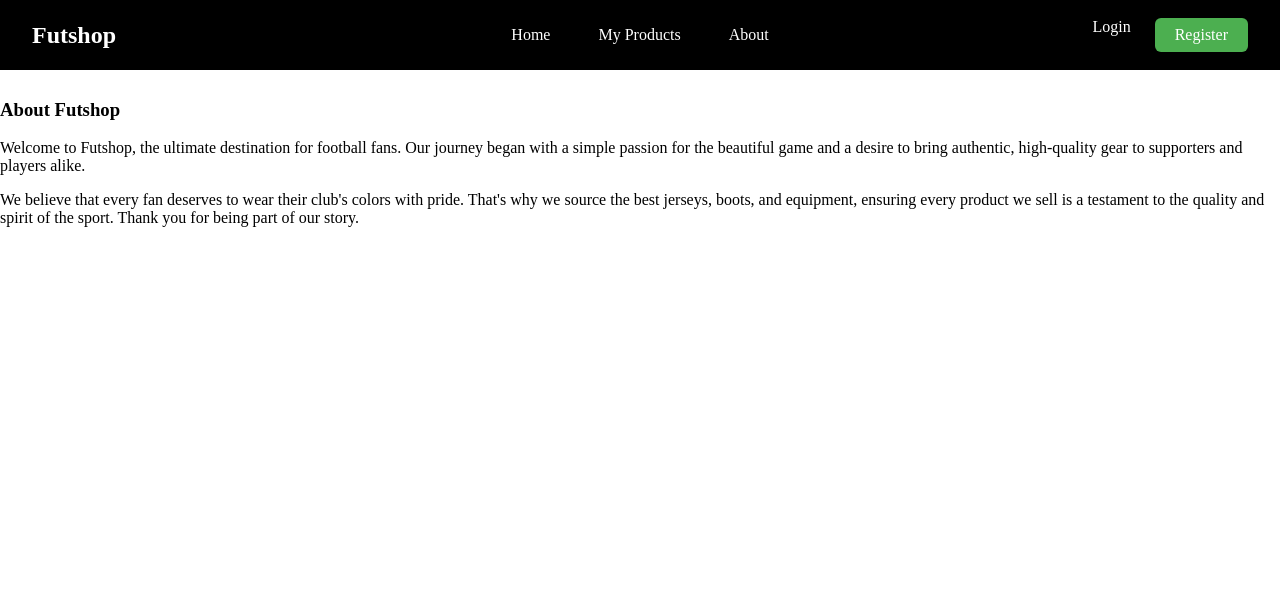
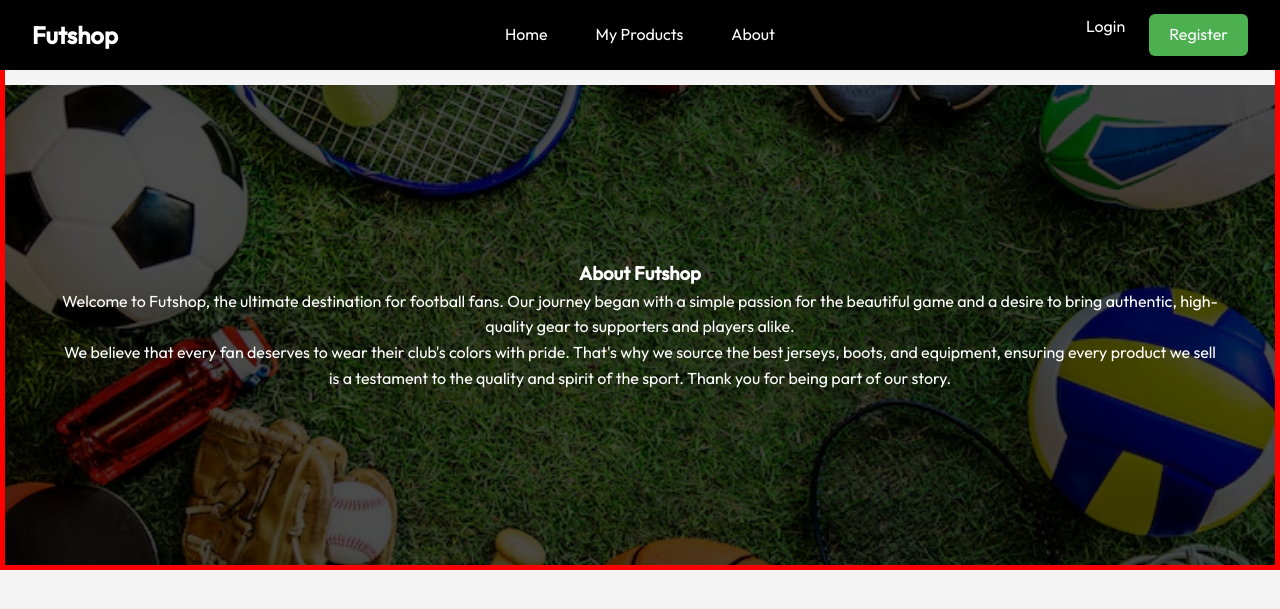
Before and after one commit to kannacodes7777/futshop, a Django app: page /about/ in a window 1280 px wide. Shown: the top 609 px of the page. Run offline with Django 5.2, Linux system fonts and the light colour scheme.

Commit message:
add css element in base html

```diff
--- a/templates/base.html
+++ b/templates/base.html
@@ -6,12 +6,95 @@
     <meta name="viewport" content="width=device-width, initial-scale=1.0">
     <title>{% block title %}Futshop{% endblock title %}</title>
 
-    <link rel="stylesheet" href="{% static 'css/style.css' %}">
+    <style>
+        * {
+            margin: 0;
+            padding: 0;
+            box-sizing: border-box;
+        }
+
+        body {
+            font-family: 'Outfit', sans-serif;
+            background-color: #f4f4f4;
+            color: #333;
+            line-height: 1.6;
+            padding-top: 80px !important;
+        }
+
+        .container {
+            max-width: 1200px;
+            margin: 0 auto;
+            padding: 0 20px;
+        }
+
+        /* Hero Sections */
+        .hero {
+            background: linear-gradient(rgba(0, 0, 0, 0.6), rgba(0, 0, 0, 0.6)), url('https://hillary-elizabeth-futshop.pbp.cs.ui.ac.id/static/images/stadium.jpeg') no-repeat center center/cover;
+            color: #fff;
+            padding: 100px 0;
+            text-align: center;
+            min-height: 60vh;
+            display: flex;
+            align-items: center;
+        }
+
+        .about-hero {
+            background: linear-gradient(rgba(0, 0, 0, 0.7), rgba(0, 0, 0, 0.7)), url('https://hillary-elizabeth-futshop.pbp.cs.ui.ac.id/static/images/aboutUs.jpg') no-repeat center center/cover;
+            color: #fff;
+            padding: 100px 0;
+            text-align: center;
+            min-height: 60vh;
+            display: flex;
+            align-items: center;
+        }
+
+        /* Product Grid */
+        .product-grid {
+            display: grid;
+            grid-template-columns: repeat(auto-fit, minmax(250px, 1fr));
+            gap: 2rem;
+            padding: 2rem 0;
+        }
+
+        .product-card {
+            background: white;
+            border-radius: 8px;
+            padding: 1.5rem;
+            box-shadow: 0 4px 6px rgba(0,0,0,0.1);
+            text-align: center;
+        }
+
+        /* Buttons */
+        .btn-primary {
+            background: #4CAF50;
+            color: white;
+            padding: 12px 24px;
+            border-radius: 6px;
+            text-decoration: none;
+            display: inline-block;
+            margin-top: 1rem;
+            font-weight: 600;
+        }
+
+        .btn-secondary {
+            background: #333;
+            color: white;
+            padding: 8px 16px;
+            border-radius: 4px;
+            text-decoration: none;
+            display: inline-block;
+            margin-top: 1rem;
+        }
+
+        /* Test - if you see red, CSS is working */
+        body {
+            border: 5px solid red !important;
+        }
+    </style>
+
     <link href="https://fonts.googleapis.com/css2?family=Archivo+Black&family=Outfit:wght@400;500&display=swap" rel="stylesheet">
+</head>
 
-    {% block extra_styles %}
-    {% endblock extra_styles %}
-</head>
 <body>
     {% include 'navbar.html' %}
 
```
